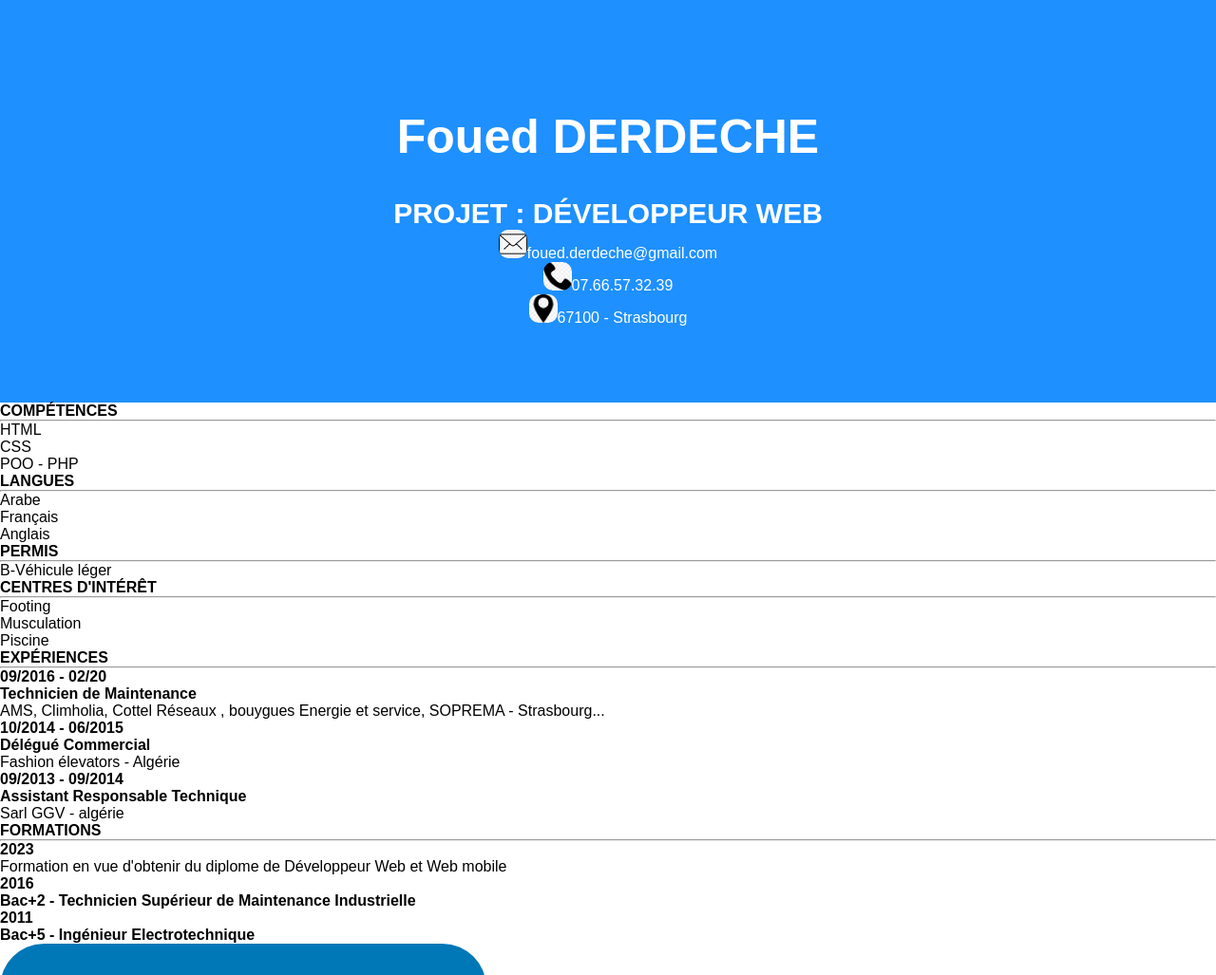
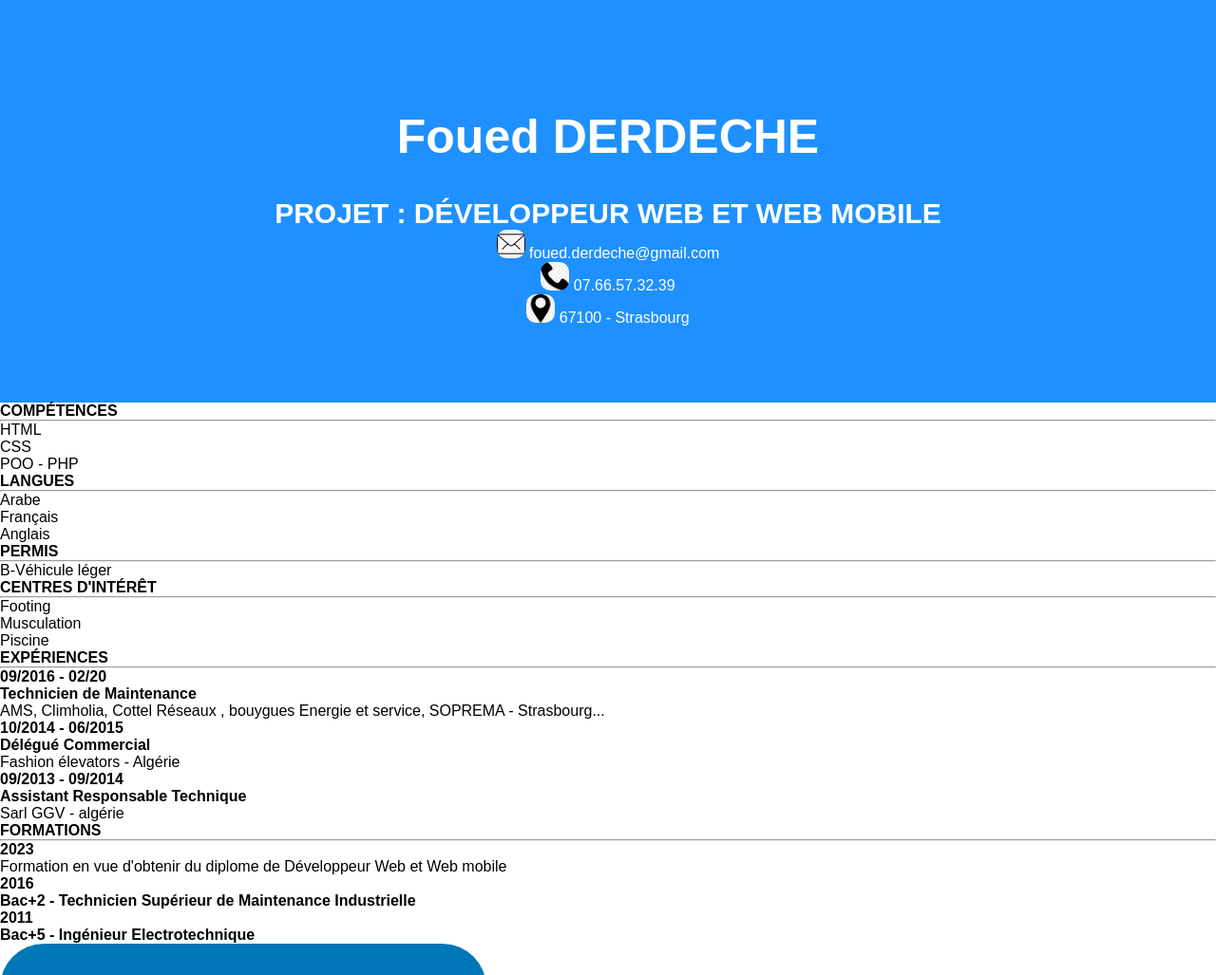
Before and after one commit to derdeche/PROJET-CV, a plain HTML site: page index.html in a window 1280 px wide. Shown: the top 1027 px of the page at 95% size. Drawn offline with Linux system fonts and the light colour scheme.

Commit message:
modif titre cv

```diff
--- a/index.html
+++ b/index.html
@@ -11,12 +11,12 @@
     <!--ENTETE-->
     <header>
         <h1>Foued DERDECHE</h1>
-        <h2>PROJET : DÉVELOPPEUR WEB </h2>
+        <h2>PROJET : DÉVELOPPEUR WEB ET WEB MOBILE </h2>
         <!--CONTACT-->
         <div class="contact">
-            <p><img src="images/mail.png" class="info">foued.derdeche@gmail.com</p>
-            <p><img src="images/telephone.png" class="info">07.66.57.32.39</p>
-            <p><img src="images/maps.png" class="info">67100 - Strasbourg </p>
+            <p><img src="images/mail.png" class="info">  foued.derdeche@gmail.com</p>
+            <p><img src="images/telephone.png" class="info">  07.66.57.32.39</p>
+            <p><img src="images/maps.png" class="info">  67100 - Strasbourg </p>
         </div>
     </header>
                                         <!--SECTION GAUCHE-->
```
